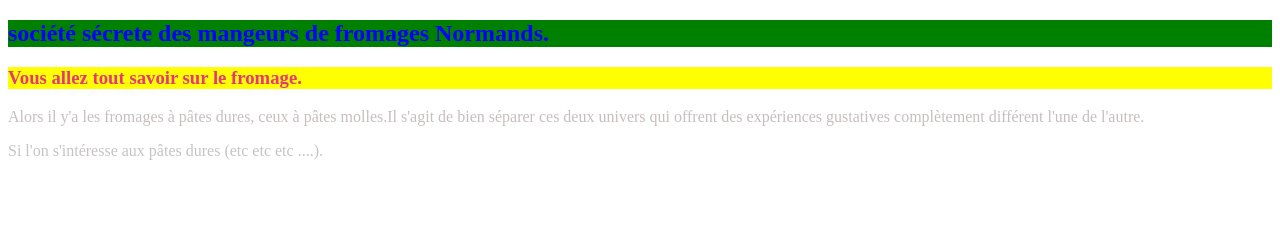
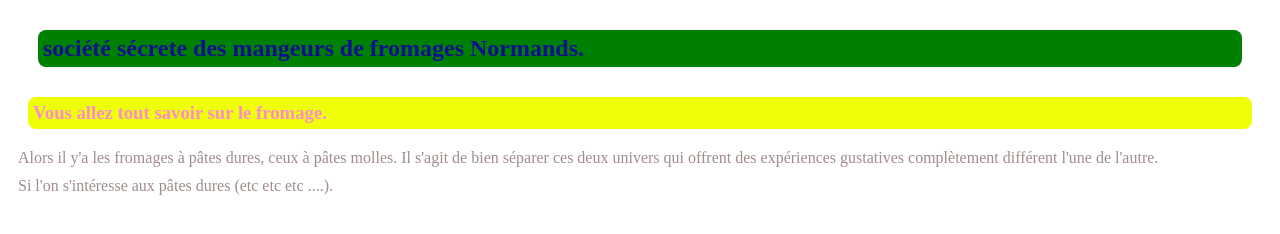
Before and after one commit to sowzakaria/Challenge-2, a plain HTML site: page index.html in a window 1280 px wide. Drawn offline with Linux system fonts and the light colour scheme.

Commit message:
EVOL: change style

```diff
--- a/index.html
+++ b/index.html
@@ -9,20 +9,22 @@
 </head>
 
 <body>
-        <h2 style="color:blue;background-color: green;">
+        <h2 style="color:rgb(16, 16, 143);background-color: green;border: 2px green solide ; border-radius: 8px ;
+        padding: 5px ;margin: 30px;">
                 société sécrete des mangeurs de fromages Normands. </h2>
 
-        <h3 style="color:rgb(231, 54, 122);background-color: yellow;">
+        <h3 style="color:rgb(255, 139, 207);background-color:hsl(64deg 100% 50% / 97%);border: 2px yellow solide
+        ; border-radius: 8px ; padding: 5px ;margin: 20px;">
                 Vous allez tout savoir sur le fromage.
         </h3>
-        <p style="color:rgb(199, 190, 190)">
-                Alors il y'a les fromages à pâtes dures, ceux à pâtes molles.Il s'agit de bien séparer
-                ces deux
-                univers
+        <p style="color:rgb(151 126 126 / 89%);margin: 10px;">
+                Alors il y'a les fromages à pâtes dures, ceux à pâtes molles.
+                Il s'agit de bien séparer ces deux univers
+
                 qui offrent des expériences gustatives complètement différent l'une de l'autre.
 
         </p>
-        <p style="color:rgb(199, 195, 195)">
+        <p style="color:rgb(151 126 126 / 89%);margin: 10px;">
                 Si l'on s'intéresse aux pâtes dures (etc etc etc ....).
         </p>
 </body>
```
Also changed, not shown: Test.txt.
